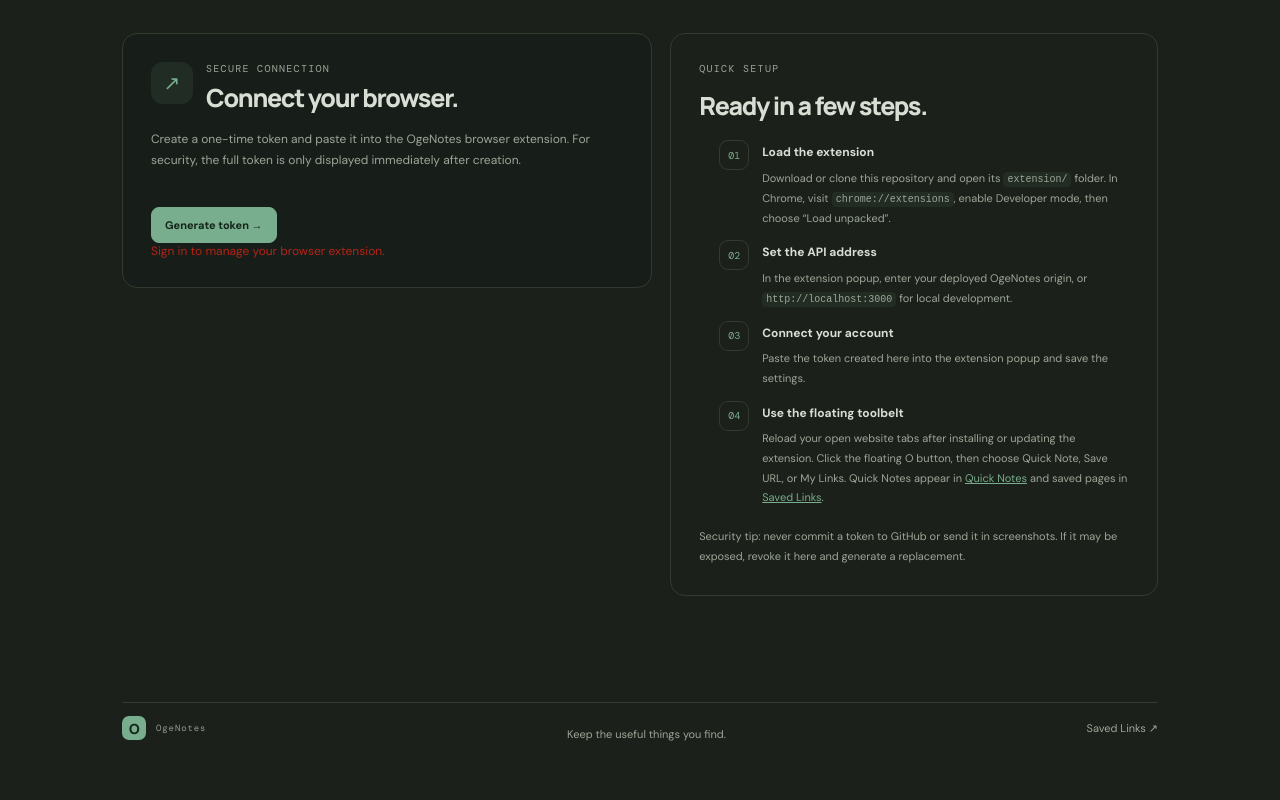
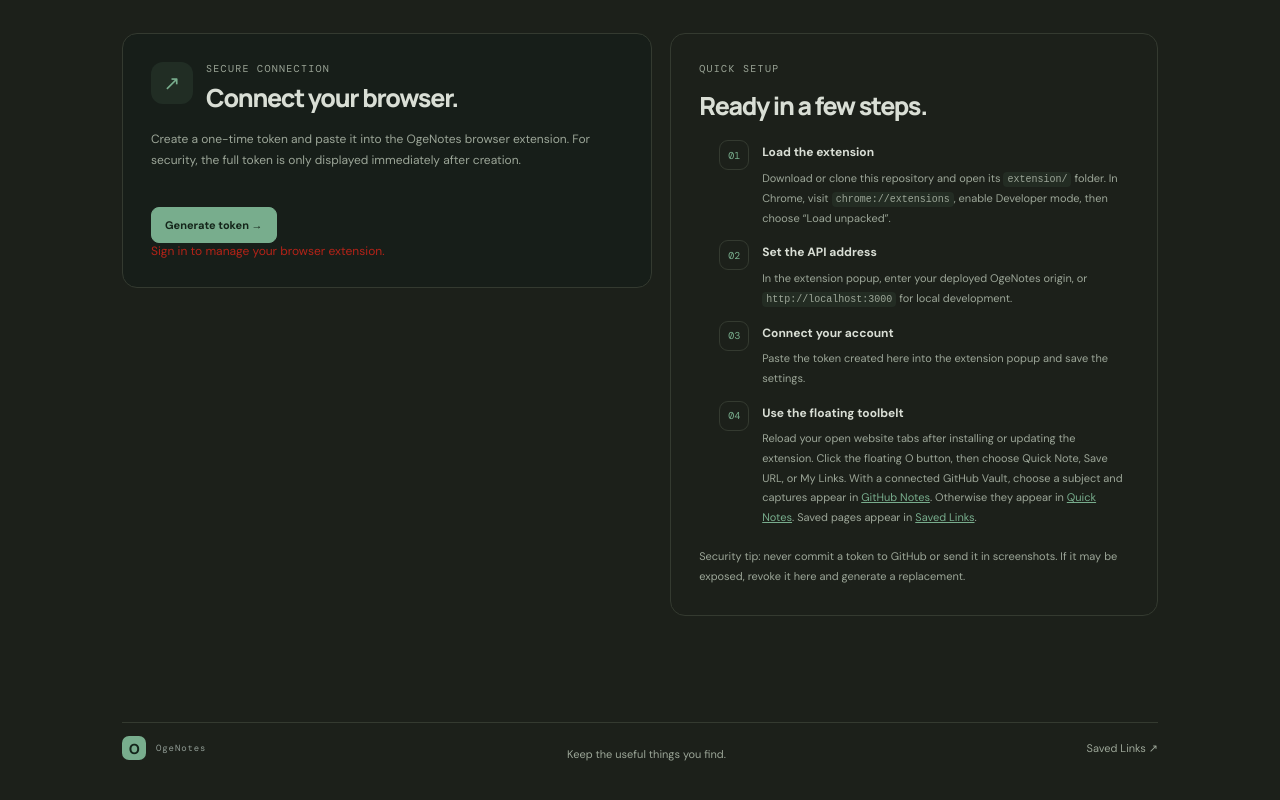
Before and after one commit to nikhil-dex/oge, a Next.js app: page /extension in a window 1280 px wide. Shown: the part 558-1358 px from the top of the page. Built offline with nearby package versions, Linux system fonts and the light colour scheme; no server answers.

Commit message:
docs(extension): show correct GitHub Vault destination in setup instructions

```diff
--- a/app/extension/page.js
+++ b/app/extension/page.js
@@ -80,7 +80,7 @@ export default function ExtensionPage() {
 
         <article className="oge-extension-instructions oge-workflow-card">
           <span className="oge-section-kicker">QUICK SETUP</span><h2>Ready in a few steps.</h2>
-          <ol className="oge-extension-steps"><li><span>01</span><div><strong>Load the extension</strong><p>Download or clone this repository and open its <code>extension/</code> folder. In Chrome, visit <code>chrome://extensions</code>, enable Developer mode, then choose “Load unpacked”.</p></div></li><li><span>02</span><div><strong>Set the API address</strong><p>In the extension popup, enter your deployed OgeNotes origin, or <code>http://localhost:3000</code> for local development.</p></div></li><li><span>03</span><div><strong>Connect your account</strong><p>Paste the token created here into the extension popup and save the settings.</p></div></li><li><span>04</span><div><strong>Use the floating toolbelt</strong><p>Reload your open website tabs after installing or updating the extension. Click the floating O button, then choose Quick Note, Save URL, or My Links. Quick Notes appear in <Link href="/quick-notes">Quick Notes</Link> and saved pages in <Link href="/saved-links">Saved Links</Link>.</p></div></li></ol>
+          <ol className="oge-extension-steps"><li><span>01</span><div><strong>Load the extension</strong><p>Download or clone this repository and open its <code>extension/</code> folder. In Chrome, visit <code>chrome://extensions</code>, enable Developer mode, then choose “Load unpacked”.</p></div></li><li><span>02</span><div><strong>Set the API address</strong><p>In the extension popup, enter your deployed OgeNotes origin, or <code>http://localhost:3000</code> for local development.</p></div></li><li><span>03</span><div><strong>Connect your account</strong><p>Paste the token created here into the extension popup and save the settings.</p></div></li><li><span>04</span><div><strong>Use the floating toolbelt</strong><p>Reload your open website tabs after installing or updating the extension. Click the floating O button, then choose Quick Note, Save URL, or My Links. With a connected GitHub Vault, choose a subject and captures appear in <Link href="/vault/notes">GitHub Notes</Link>. Otherwise they appear in <Link href="/quick-notes">Quick Notes</Link>. Saved pages appear in <Link href="/saved-links">Saved Links</Link>.</p></div></li></ol>
           <p className="oge-settings-note">Security tip: never commit a token to GitHub or send it in screenshots. If it may be exposed, revoke it here and generate a replacement.</p>
         </article>
       </section>
```
